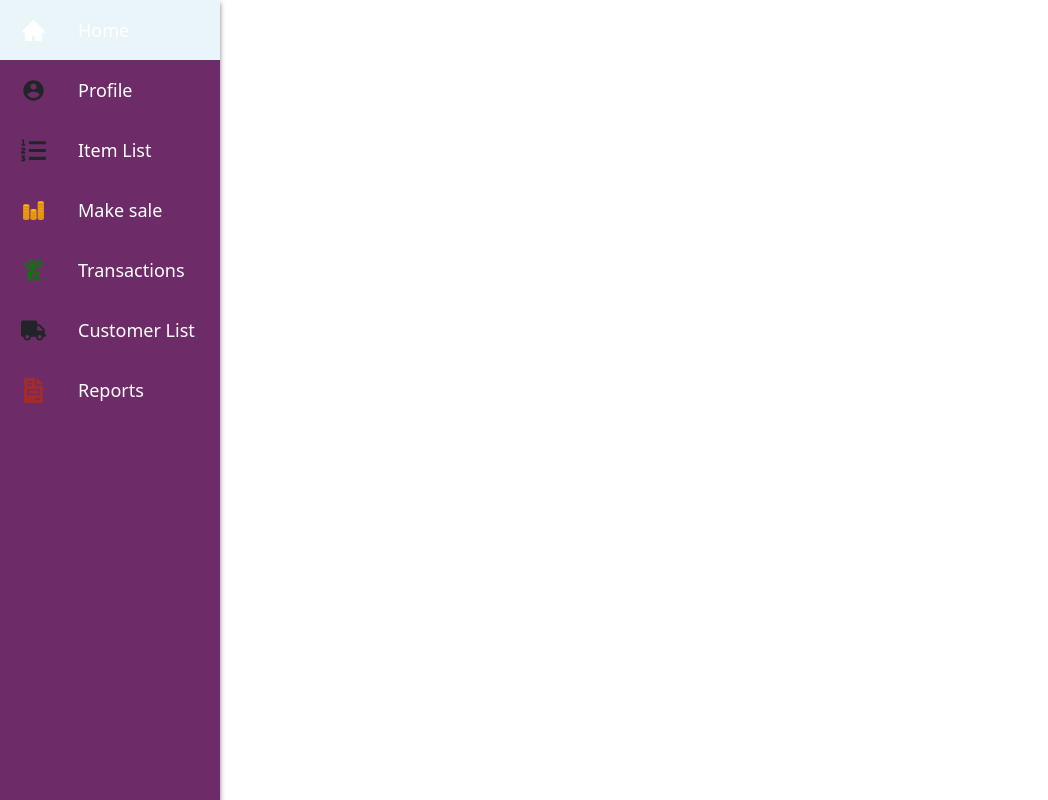
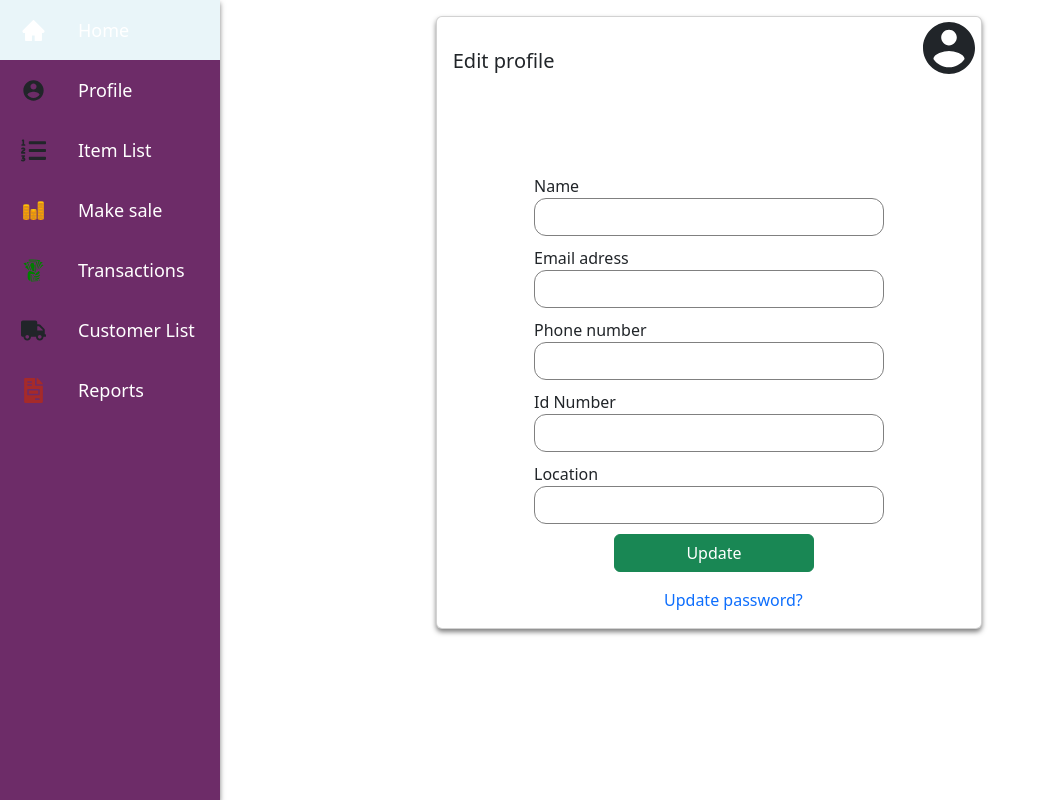
Before and after one commit to Manenomyk/Fredor-Investment, a React (Create React App) app: page /Clerkprofile in a window 1280 px wide. Shown: the whole page, without its empty margins (0-1048 px from the left). Built offline with nearby package versions, Linux system fonts and the light colour scheme.

Commit message:
Clerk profile page

```diff
--- a/src/Clerk/ClerkProfile/ClerkProfile.css
+++ b/src/Clerk/ClerkProfile/ClerkProfile.css
@@ -0,0 +1,37 @@
+
+#pro{
+    display: flex;
+}
+
+.profi{
+    margin-top: 1rem;
+    padding-top: 2rem;
+    box-Shadow: 0px 3px 5px rgba(0, 0, 0, 0.5);
+    }
+    .profiicon{
+      position: relative;
+     float: right;
+     top: -70px;
+     font-size: 4rem;
+    }
+
+    .profinput{
+      padding: 6px;
+      width: 350px;
+      border-radius: 12px;
+      border: 1px solid grey;
+      margin-bottom: 10px;
+
+    }
+    #updatebtn{
+      margin-left: 5rem;
+      width: 200px;
+      margin-bottom: 1rem;
+    }
+    .edit{
+      margin-left: 1rem;
+    }
+    #uplink{
+        text-decoration: none;
+        margin-left: 130px;
+    }
--- a/src/Clerk/ClerkProfile/ClerkProfile.js
+++ b/src/Clerk/ClerkProfile/ClerkProfile.js
@@ -1,10 +1,65 @@
 import React from 'react';
 import ClerkSidebar from '../ClerkSidebar/ClerkSidebar';
+import * as clerkpro from 'react-bootstrap';
+import { IoMdContact } from "react-icons/io";
 
 function ClerkProfile() {
   return (
     <div>
       <ClerkSidebar />
+
+
+
+      <clerkpro.Container>
+              <clerkpro.Row>
+                <clerkpro.Col className='mx-auto' lg={7}>
+                  <clerkpro.Card className='profi'>
+                    <clerkpro.Card.Title>
+
+                        <div className='edit'>Edit profile</div>
+                        <div className='profiicon'>
+
+                        <div ><IoMdContact/></div>
+
+                      </div>
+                    </clerkpro.Card.Title>
+                    <clerkpro.Card.Body className='mx-auto'>
+                      <div>
+                        <div>Name</div>
+                        <input name='name' className='form-control shadow-none profinput' type="text" />
+                      </div>
+
+                      <div>
+                        <div>Email adress</div>
+                        <input name='email' className='form-control shadow-none profinput' type="text" />
+                      </div>
+                      <div>
+                        <div>Phone number</div>
+                        <input name='phone_number' className='form-control shadow-none profinput' type="text" />
+                      </div>
+                      <div>
+                        <div>Id Number</div>
+                        <input name='id_number' className='form-control shadow-none profinput' type="text" />
+                      </div>
+                      <div>
+                        <div>Location</div>
+                        <input  name='location' className='form-control shadow-none profinput' type="text" />
+                      </div>
+
+
+
+
+                      <div>
+                          <button className='btn btn-success' id='updatebtn'>Update</button>
+
+                      </div>
+                      <a href="" id='uplink'>Update password?</a>
+
+                    </clerkpro.Card.Body>
+                  </clerkpro.Card>
+                </clerkpro.Col>
+              </clerkpro.Row>
+            </clerkpro.Container>
     </div>
   )
 }
--- a/src/Clerk/ClerkSidebar/ClerkSidebar.css
+++ b/src/Clerk/ClerkSidebar/ClerkSidebar.css
@@ -6,7 +6,8 @@
     /* margin-left: 1rem; */
     border-radius: 0px;
     box-Shadow: 0px 3px 5px rgba(0, 0, 0, 0.5);
-    position: fixed;
+    /* position: fixed; */
+    float: left;
 
 }
 
```
